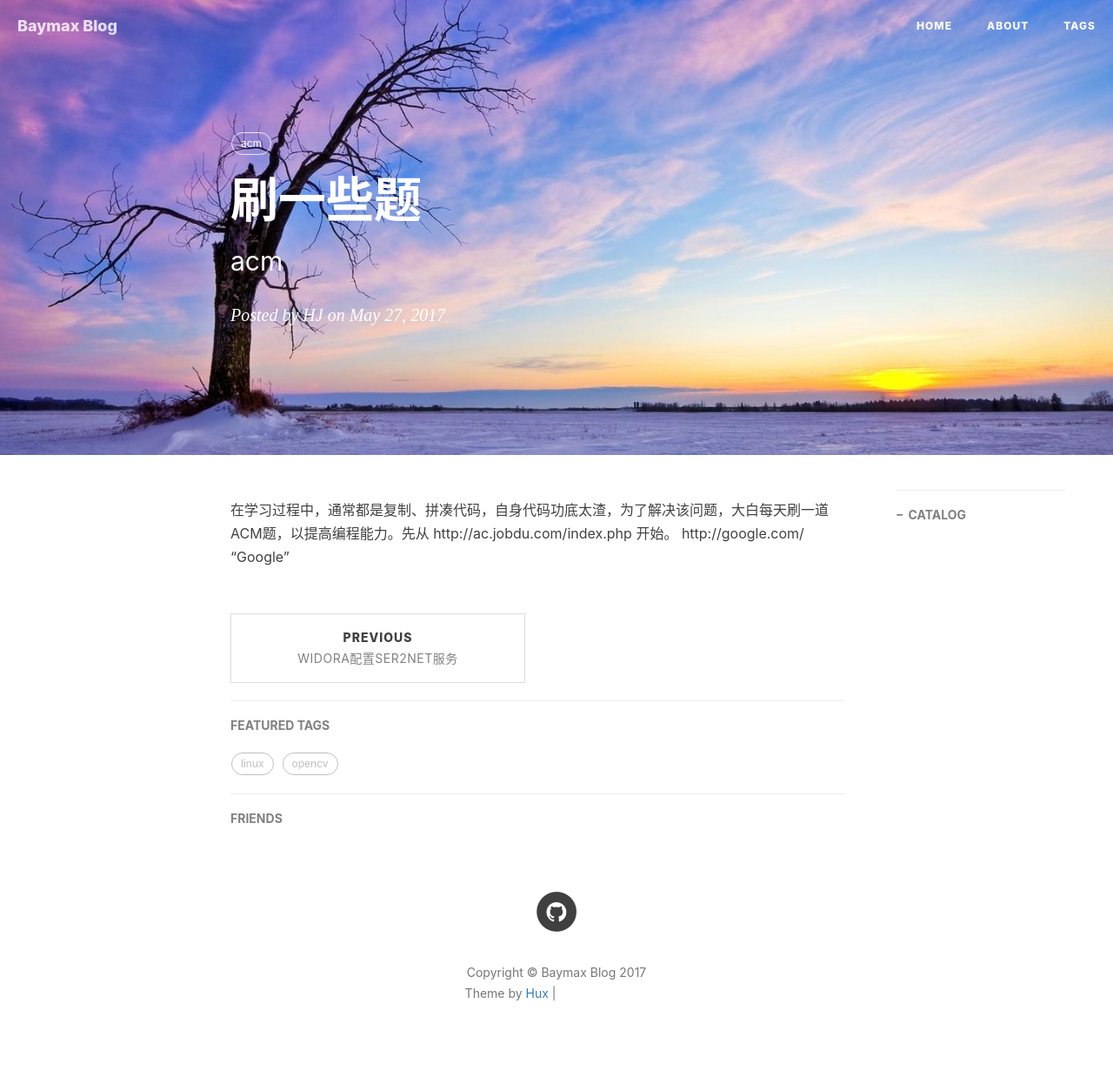
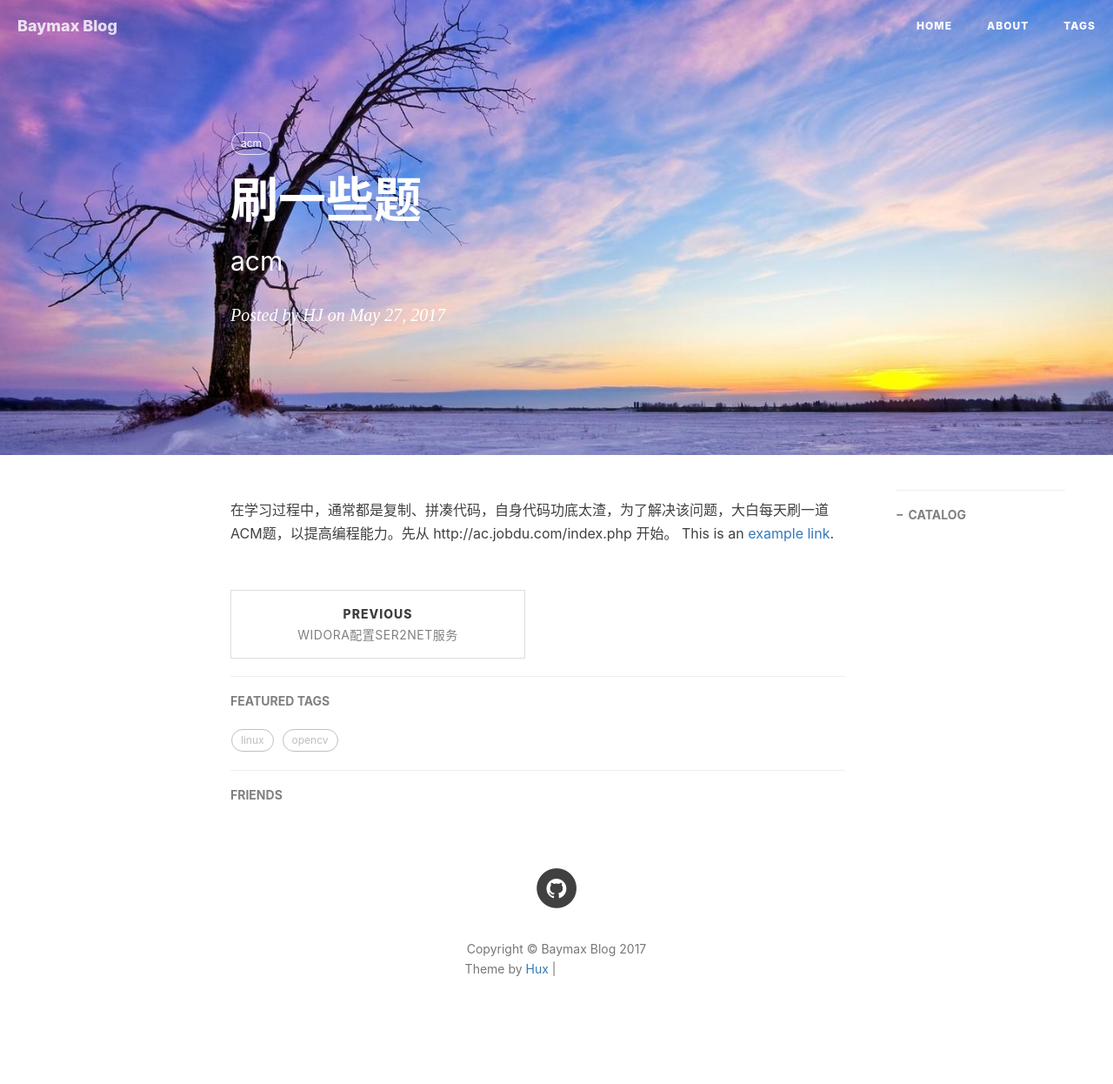
Before and after one commit to Lmonologue/baymax.github.io, a Jekyll site: the page built from _posts/2017-05-27-刷一些题.md, in a window 1280 px wide. Shown: the whole page at 87% size. Built offline with Jekyll 4.4.1, drawn with Linux system fonts in a browser that asks for light colours; nearby versions of some CDN libraries; comment, search, counter and statistics services are not loaded; after the commit the page ends 1218 px from its top, so only the background shows below that; grey boxes are pictures that could not be loaded.

Commit message:
Update 2017-05-27-刷一些题.md

```diff
--- a/_posts/2017-05-27-刷一些题.md
+++ b/_posts/2017-05-27-刷一些题.md
@@ -11,4 +11,4 @@ tags:
 ---
 
 在学习过程中，通常都是复制、拼凑代码，自身代码功底太渣，为了解决该问题，大白每天刷一道ACM题，以提高编程能力。先从 http://ac.jobdu.com/index.php 开始。
-http://google.com/        "Google"
+This is an [example link](http://example.com/).
```
